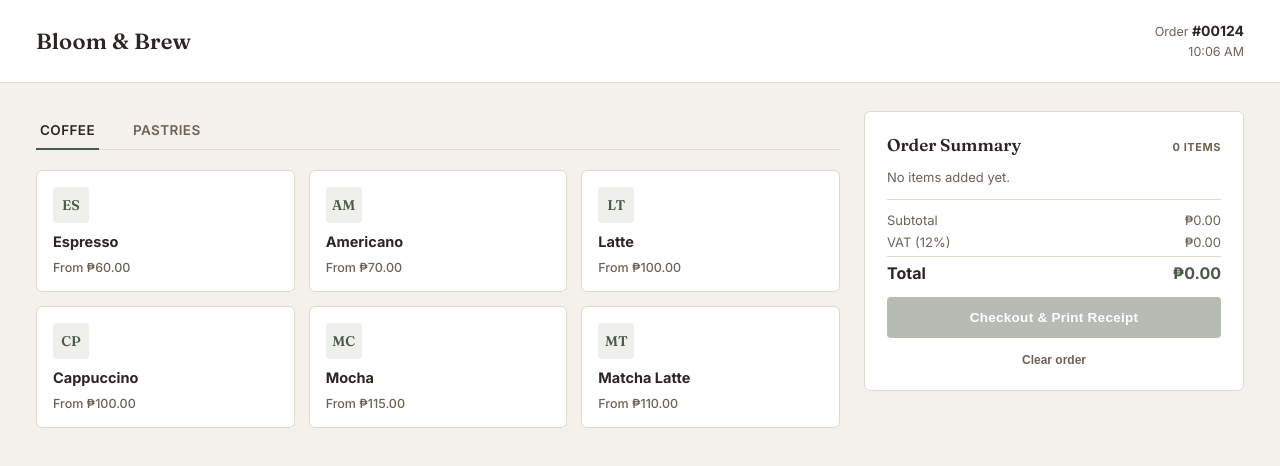
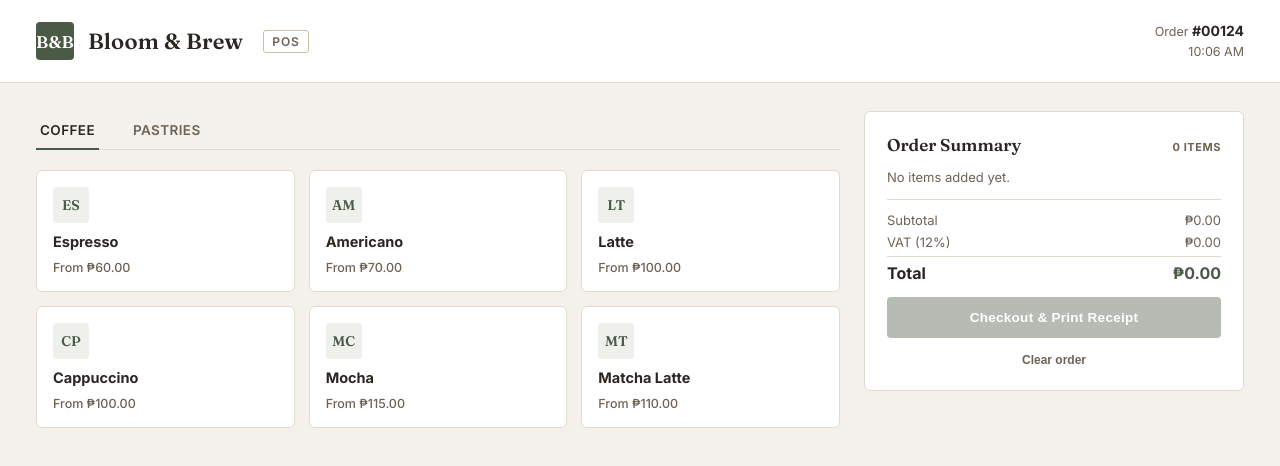
Before and after one commit to frsiajn/cafe-POS-system, a plain HTML site: page index.html in a window 1280 px wide. Drawn offline with Linux system fonts and the light colour scheme.

Commit message:
Fix HTML title and brand display formatting

```diff
--- a/index.html
+++ b/index.html
@@ -3,7 +3,7 @@
 <head>
 <meta charset="UTF-8">
 <meta name="viewport" content="width=device-width, initial-scale=1.0">
-<title>Bloom & Brew — Point of Sale</title>
+<title>Bloom &amp; Brew — Point of Sale</title>
 <link rel="preconnect" href="https://fonts.googleapis.com">
 <link href="https://fonts.googleapis.com/css2?family=Fraunces:opsz,wght@9..144,500;9..144,600;9..144,700&family=Inter:wght@400;500;600;700;800&display=swap" rel="stylesheet">
 <link rel="stylesheet" href="styles.css">
@@ -11,7 +11,7 @@
 <body>
 
   <div class="topbar">
-    <div class="brand"> Bloom & Brew </div>
+    <div class="brand"><span class="mark">B&amp;B</span> Bloom &amp; Brew <span class="sub">POS</span></div>
     <div class="order-meta">Order <strong id="orderNoPreview">#00124</strong><br><span id="clockPreview"></span></div>
   </div>
 
```
